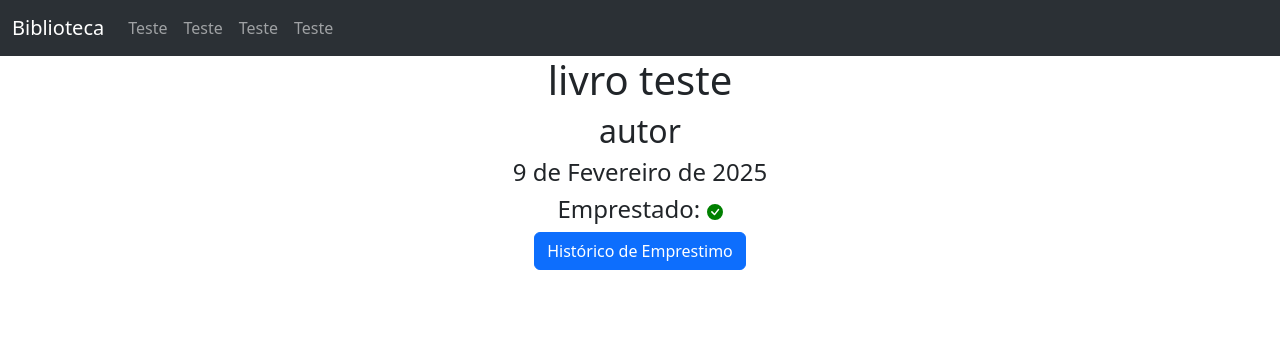
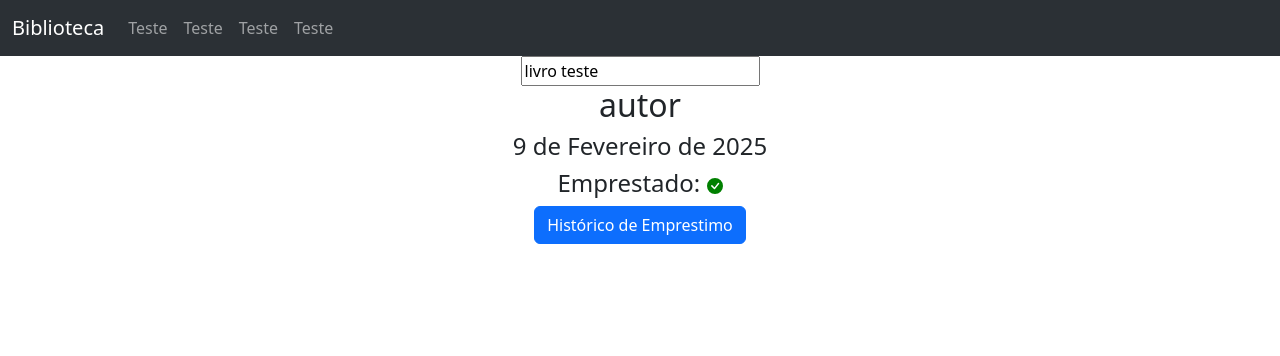
Before and after one commit to italoferreira0/Biblioteca-django, a Django app: page /livro/ver_livros/2 in a window 1280 px wide. Shown: the top 356 px of the page. Run offline with Django 5.2, Linux system fonts and the light colour scheme; data comes from the database, SQL or seed files in the repository.

```diff
--- a/livro/templates/ver_livros.html
+++ b/livro/templates/ver_livros.html
@@ -2,7 +2,8 @@
 
 {% block 'conteudo' %}
     <div style="text-align: center;" class="container">
-        <h1>{{livro.nome}}</h1>
+        <input type="text" class="form-contrl" value="{{livro.nome}}">
+        <!-- <h1>{{livro.nome}}</h1> -->
         <h2>{{livro.autor}}</h2>
         <h3>{{livro.co_autor}}</h3>
         <h4>{{livro.data_cadastro}}</h4>
```
